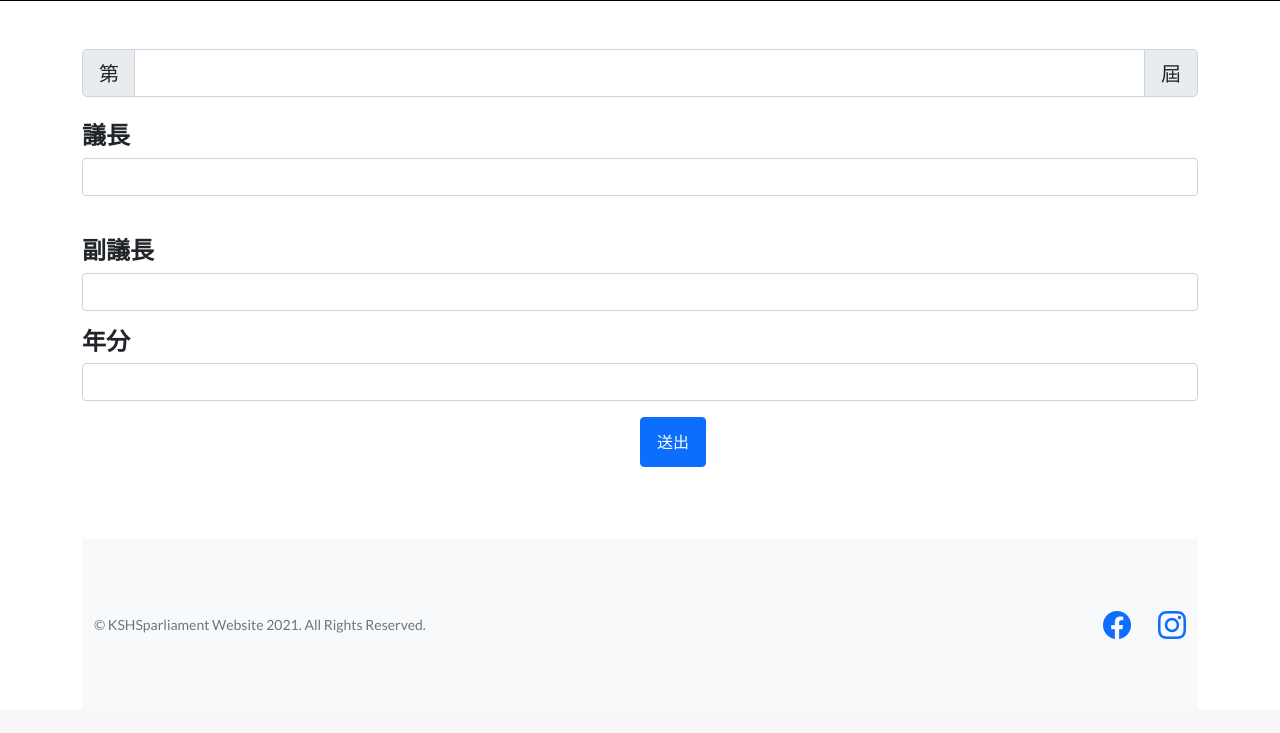
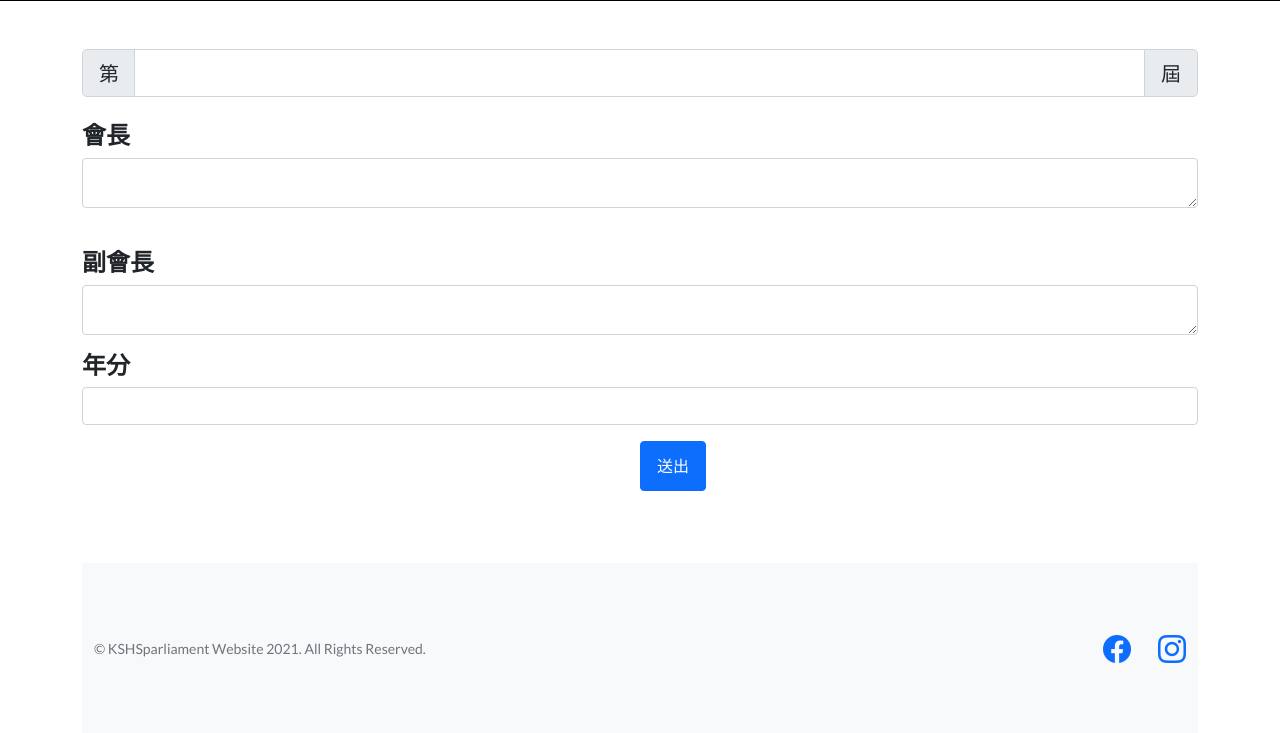
Before and after one commit to vinwerill/kssasite, a Flask app: page /addspeaker in a window 1280 px wide. Shown: the part 384-1117 px from the top of the page. Before the commit the page ends 1023 px from the top, so only its background shows below. Run offline with Flask 2, Linux system fonts and the light colour scheme; some libraries are stand-ins or nearby versions.

Commit message:
textarea

```diff
--- a/templates/addspeaker.html
+++ b/templates/addspeaker.html
@@ -1,7 +1,7 @@
 {% extends 'base.html' %}
 {% block content %}
 <br>&nbsp;<br>
-<form role="form" action="{{ url_for('addspeaker') }}" method="POST">
+<form role="form" action="{{ url_for('addleader') }}" method="POST">
     <div class='container' style="padding-left: align-self; border: 2px;">
         <div class="input-group mb-lg-12 input-group-lg">
             <div class="input-group-prepend">
@@ -13,14 +13,14 @@
               </div>
         </div>
         <br>
-       <h4>議長</h4>
+       <h4>會長</h4>
        <div class="form-group">
-            <input class="form-control" name = "getspeaker"></input>
+            <textarea class="form-control" name = "getleader" rows = "1"></textarea>
         </div>
        <br>
-       <h4>副議長</h4>
+       <h4>副會長</h4>
        <div class="form-group">
-            <input class="form-control" name = "getsecondspeaker"></input>
+            <textarea class="form-control" name = "getsecondleader" rows = "1"></textarea>
         </div>
         <h4>年分</h4>
         <div class="form-group">
```
